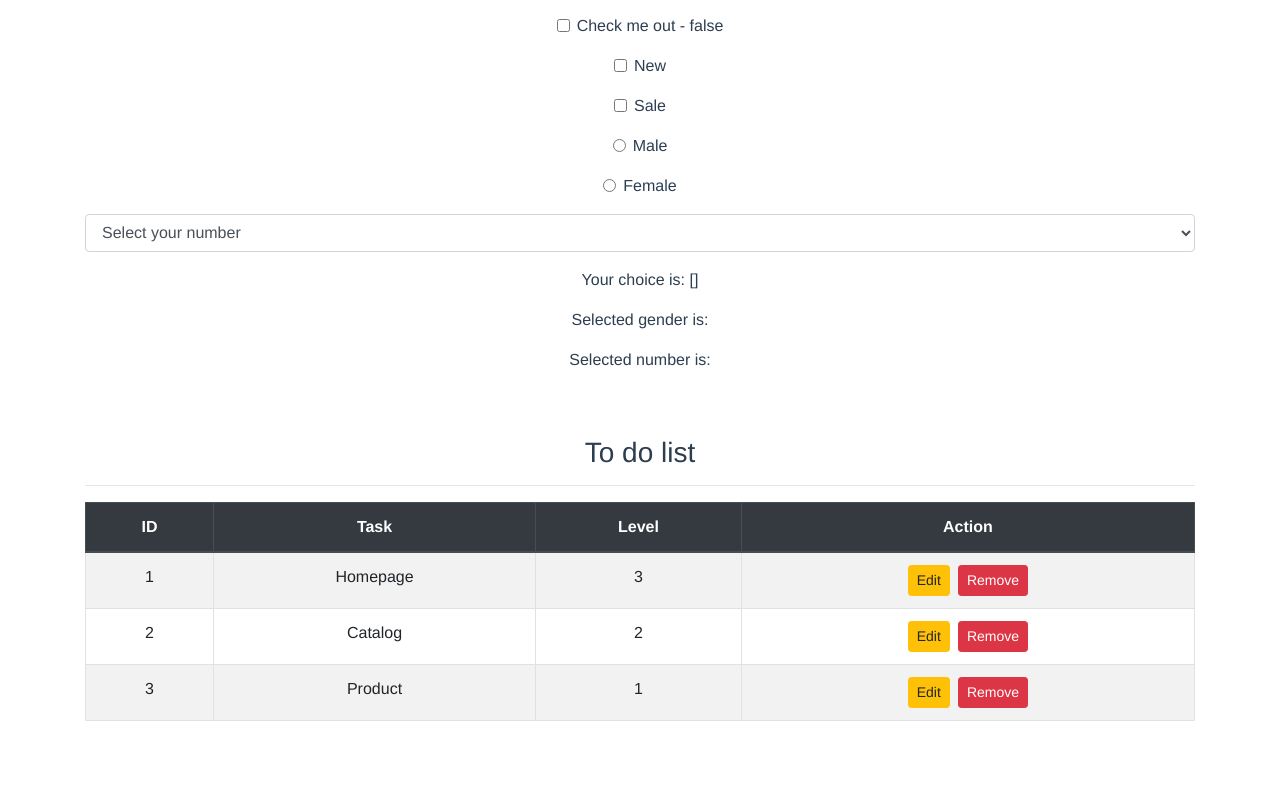
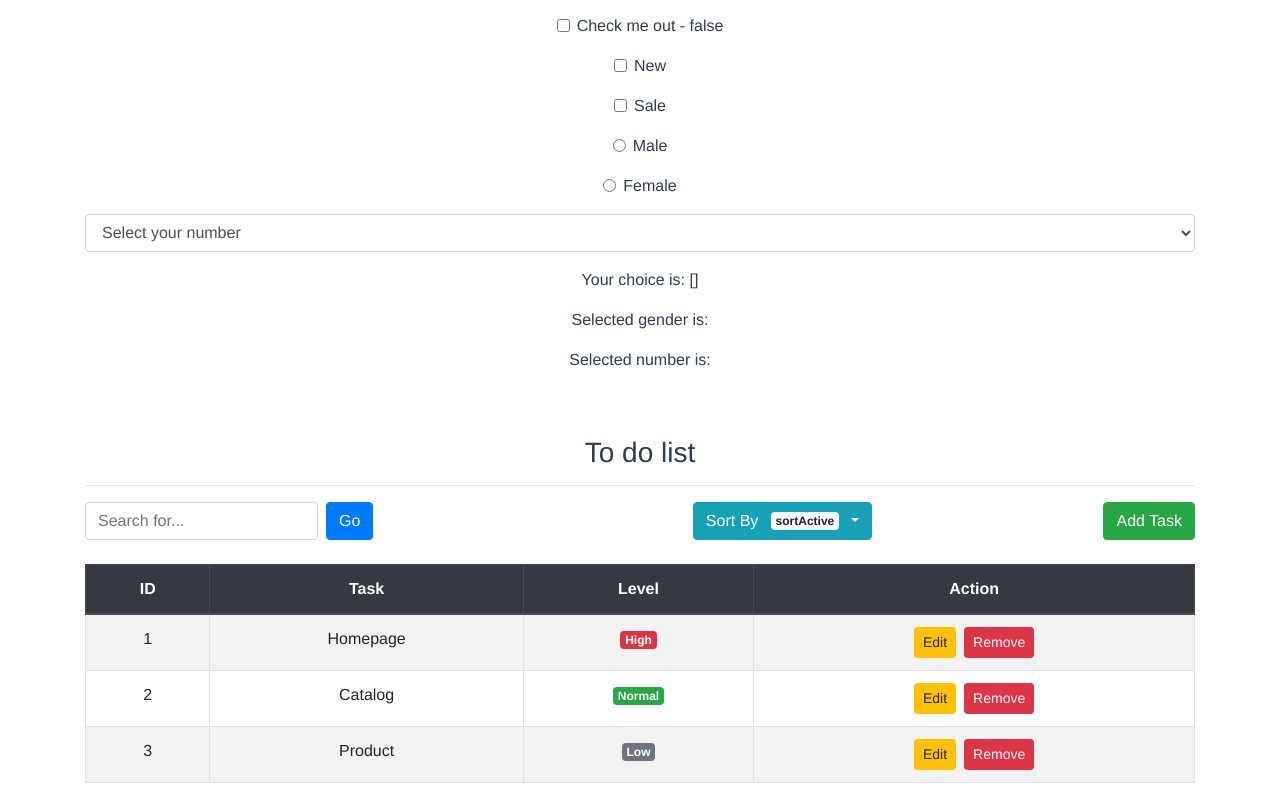
Before and after one commit to huy3001/vue, a Vue app in the folder my-app/: page /#/ in a window 1280 px wide. Shown: the part 1688-2487 px from the top of the page. Before the commit the page ends 2425 px from the top, so only its background shows below. Built offline with nearby package versions, Linux system fonts and the light colour scheme.

Commit message:
Update to do list with search function

```diff
--- a/my-app/index.html
+++ b/my-app/index.html
@@ -8,7 +8,7 @@
 	<!-- jquery vendor -->
 	<script src="https://code.jquery.com/jquery-1.12.4.min.js"></script>
 	<!-- bootstrap files -->
-	<script src="https://stackpath.bootstrapcdn.com/bootstrap/4.3.1/js/bootstrap.min.js"></script>
+	<script src="https://stackpath.bootstrapcdn.com/bootstrap/4.3.1/js/bootstrap.bundle.min.js"></script>
 	<!-- styles files -->
     <link rel="stylesheet" href="https://stackpath.bootstrapcdn.com/bootstrap/4.3.1/css/bootstrap.min.css">
 </head>
--- /dev/null
+++ b/my-app/src/components/todolist/TaskAdd.vue
@@ -0,0 +1,93 @@
+<!-- eslint-disable -->
+<template>
+    <div class="add-task">
+        <div class="action text-right">
+            <button
+                class="btn btn-success"
+                type="button"
+                data-toggle="modal"
+                data-target="#addTaskModal">
+                Add Task
+            </button>
+        </div>
+        <div class="modal fade"
+            id="addTaskModal"
+            tabIndex="-1"
+            role="dialog"
+            aria-labelledby="addTaskModalLabel"
+            aria-hidden="true">
+            <div class="modal-dialog"
+                role="document">
+                <div class="modal-content">
+                    <div class="modal-header">
+                        <h5
+                            class="modal-title"
+                            id="addTaskModalLabel">
+                            Please enter task here
+                        </h5>
+                        <button
+                            type="button"
+                            class="close"
+                            data-dismiss="modal"
+                            aria-label="Close">
+                            <span aria-hidden="true">
+                                &times;
+                            </span>
+                        </button>
+                    </div>
+                    <div class="modal-body">
+                        <form>
+                            <div class="form-group">
+                                <label htmlFor="taskName">
+                                    Task Name
+                                </label>
+                                <input
+                                    type="text"
+                                    class="form-control"
+                                    id="taskName"
+                                    placeholder="Name"/>
+                            </div>
+                            <div class="form-group">
+                                <label htmlFor="taskLevel">
+                                    Task Level
+                                </label>
+                                <input
+                                    type="number"
+                                    class="form-control"
+                                    id="taskLevel"
+                                    min="1"
+                                    max="3"
+                                    aria-describedby="taskLevelHelp"
+                                    placeholder="Level"/>
+                                <small
+                                    id="taskLevelHelp"
+                                    class="form-text text-muted">
+                                    We have 3 levels: 1 - Low, 2 - Normal, 3 - High
+                                </small>
+                            </div>
+                        </form>
+                    </div>
+                    <div class="modal-footer">
+                        <button
+                            type="button"
+                            class="btn btn-primary"
+                            data-dismiss="modal">
+                            Save
+                        </button>
+                    </div>
+                </div>
+            </div>
+        </div>
+    </div>
+</template>
+
+<script>
+/* eslint-disable */
+export default {
+    data: function() {
+        return {
+
+        }
+    }
+}
+</script>
--- a/my-app/src/components/todolist/TaskItem.vue
+++ b/my-app/src/components/todolist/TaskItem.vue
@@ -1,12 +1,14 @@
 <!-- eslint-disable -->
 <template>
     <tbody>
-        <tr v-for="(item, index) in tasks"
+        <!-- Render task details -->
+        <tr v-for="(item, index) in renderTasks"
             :key="index">
             <td>{{ item.id }}</td>
             <td>{{ item.name }}</td>
-            <td>{{ item.level }}</td>
+            <td v-html="item.level"></td>
             <td>
+                <!-- Render task actions -->
                 <TaskAction/>
             </td>
         </tr>
@@ -27,15 +29,30 @@ export default {
 
         }
     },
+    computed: {
+        renderTasks: function() {
+            let self = this;
+
+            const taskItem =  self.tasks.map(function(item) {
+                return {
+                    id: item.id,
+                    name: item.name,
+                    level: self.levelInfo(item.level)
+                }
+            })
+
+            return taskItem;
+        }
+    },
     methods: {
         levelInfo: function(level) {
             switch (level) {
                 case 1:
-                    return <span class="badge badge-secondary">Low</span>;
+                    return '<span class="badge badge-secondary">Low</span>';
                 case 3:
-                    return <span class="badge badge-danger">High</span>;
+                    return '<span class="badge badge-danger">High</span>';
                 default:
-                    return <span class="badge badge-success">Normal</span>;
+                    return '<span class="badge badge-success">Normal</span>';
             }
         }
     }
--- a/my-app/src/components/todolist/TaskList.vue
+++ b/my-app/src/components/todolist/TaskList.vue
@@ -1,6 +1,6 @@
 <!-- eslint-disable -->
 <template>
-    <table class="table table-bordered table-striped">
+    <table class="table table-bordered table-striped mt-4">
         <thead class="thead-dark">
             <tr>
                 <th scope="col">ID</th>
--- /dev/null
+++ b/my-app/src/components/todolist/TaskSearch.vue
@@ -0,0 +1,56 @@
+<!-- eslint-disable -->
+<template>
+    <div class="search">
+        <form class="form-inline">
+            <input
+                class="form-control"
+                type="text"
+                placeholder="Search for..."
+                v-model="searchStr"
+            />
+            <button
+                class="btn btn-primary ml-sm-2"
+                type="button"
+                @click="applySearch()"
+            >
+                Go
+            </button>
+            <button
+                class="btn btn-danger ml-sm-2"
+                type="button"
+                v-show="toggleResetButton()"
+                @click="resetSearch()"
+            >
+                Reset
+            </button>
+        </form>
+    </div>
+</template>
+
+<script>
+/* eslint-disable */
+export default {
+    data: function() {
+        return {
+            searchStr: ''
+        }
+    },
+    methods: {
+        /* Apply search action */
+        applySearch: function() {
+            this.$emit('search', this.searchStr)
+        },
+
+        /* Hide reset button when input is empty */
+        toggleResetButton: function() {
+            return this.searchStr === '' ? false : true
+        },
+
+        /* Reset search action */
+        resetSearch: function() {
+            this.searchStr = '';
+            this.$emit('reset', '');
+        }
+    }
+}
+</script>
--- /dev/null
+++ b/my-app/src/components/todolist/TaskSort.vue
@@ -0,0 +1,38 @@
+<!-- eslint-disable -->
+<template>
+    <div class="sort text-center">
+        <div class="btn-group">
+            <button
+                class="btn btn-info dropdown-toggle"
+                type="button"
+                data-toggle="dropdown"
+                aria-haspopup="true"
+                aria-expanded="false">
+                <span class="mr-sm-2">
+                    Sort By
+                </span>
+                <span class="badge badge-light mr-sm-2">
+                    sortActive
+                </span>
+            </button>
+            <div class="dropdown-menu">
+                <a
+                    class="dropdown-item"
+                    href="#">
+                    sort.name - sort.order
+                </a>
+            </div>
+        </div>
+    </div>
+</template>
+
+<script>
+/* eslint-disable */
+export default {
+    data: function() {
+        return {
+
+        }
+    }
+}
+</script>
--- a/my-app/src/components/todolist/ToDoList.vue
+++ b/my-app/src/components/todolist/ToDoList.vue
@@ -7,14 +7,20 @@
         </div>
         <div class="control">
             <div class="row">
-                <div class="col-4">
-
+                <div class="col-6">
+                    <!-- Render task search -->
+                    <TaskSearch
+                        @search="handleSearch"
+                        @reset="handleReset"
+                    />
                 </div>
-                <div class="col-4">
-
+                <div class="col-3">
+                    <!-- Render task sort -->
+                    <TaskSort/>
                 </div>
-                <div class="col-4">
-
+                <div class="col-3">
+                    <!-- Render task sort -->
+                    <TaskAdd/>
                 </div>
             </div>
         </div>
@@ -26,10 +32,13 @@
 <script>
 /* eslint-disable */
 import TaskList from './TaskList';
+import TaskSearch from './TaskSearch';
+import TaskSort from './TaskSort';
+import TaskAdd from './TaskAdd';
 
 export default {
     components: {
-        TaskList
+        TaskList, TaskSearch, TaskSort, TaskAdd
     },
     props: ['title'],
     data: function() {
@@ -50,7 +59,32 @@ export default {
                     name: 'Product',
                     level: 1 // 1 - Low, 2 - Normal, 3 - High
                 }
-            ]
+            ],
+            searchStr: ''
+        }
+    },
+    methods: {
+        /* Handle search action */
+        handleSearch: function(value) {
+            this.searchStr = value;
+            this.searchList();
+        },
+
+        /* Handle reset action */
+        handleReset: function(value) {
+            this.searchStr = value;
+            this.searchList();
+        },
+
+        /* Update list after search */
+        searchList: function() {
+            const search = this.searchStr;
+
+            if(search.length) {
+                this.list = this.list.filter(function(item) {
+                    return item.name.toLowerCase().indexOf(search) !== -1
+                })
+            }
         }
     }
 }
```
